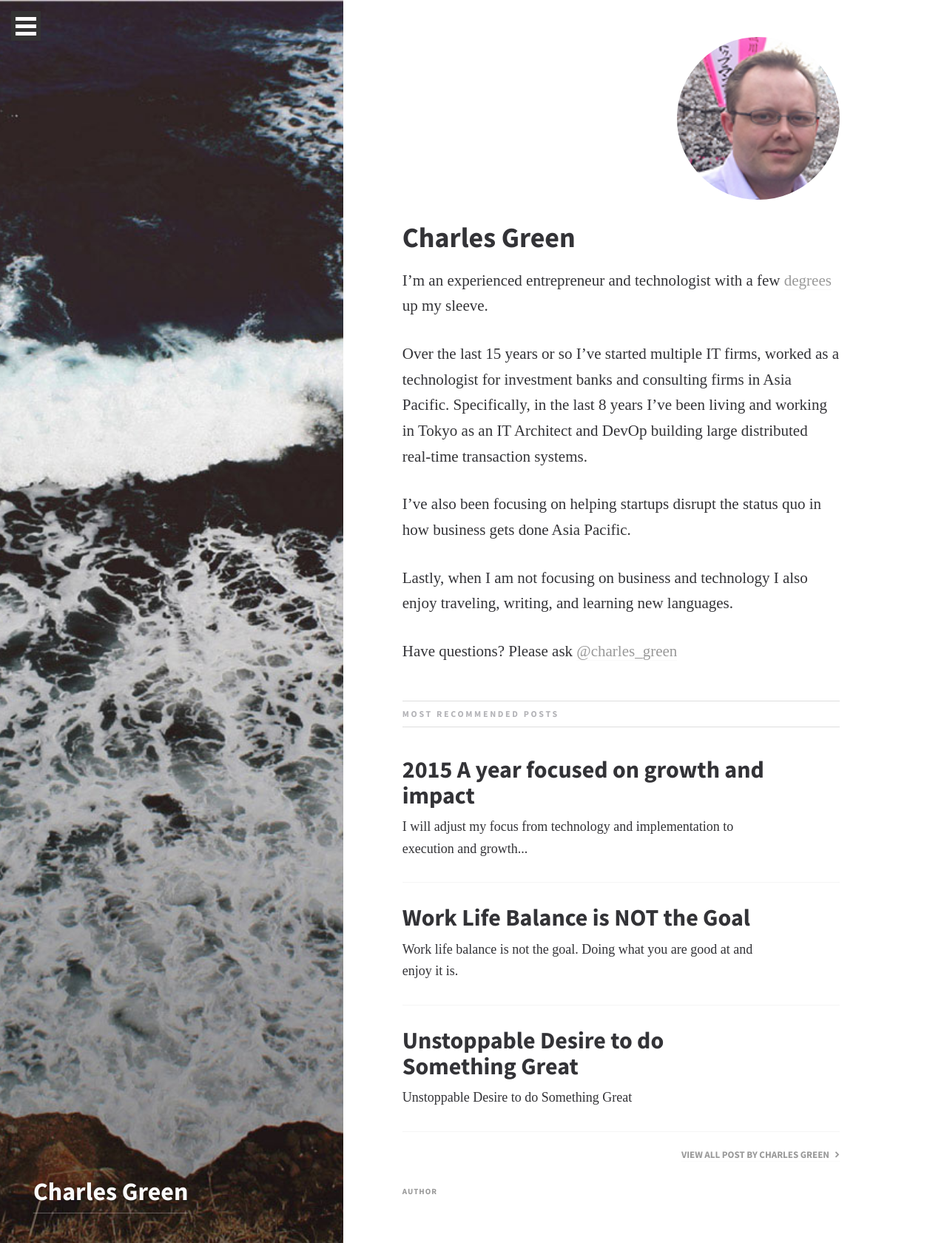
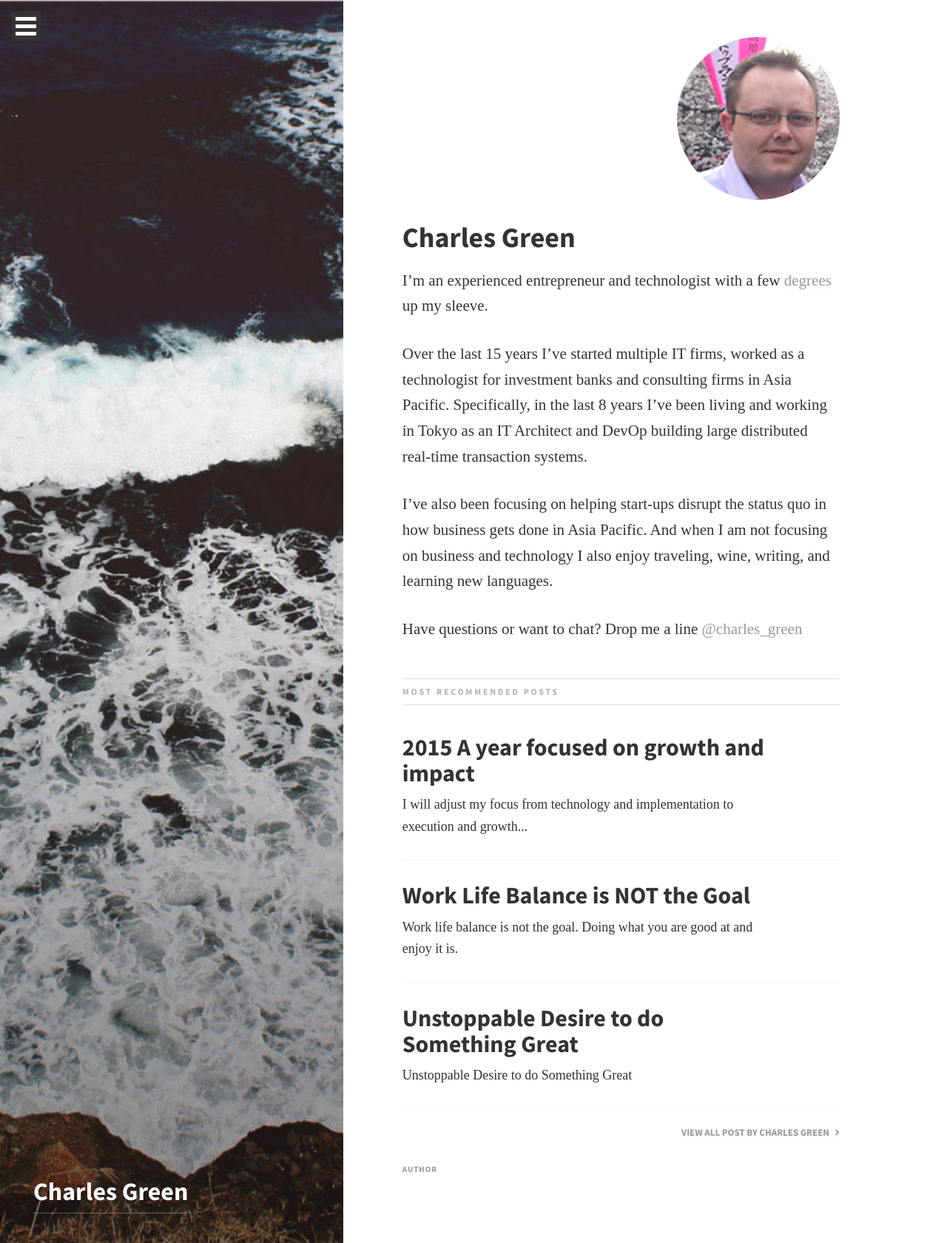
Before and after one commit to metizror/charlesgreen.github.io, a Jekyll site: the page built from author-charles.md, in a window 1280 px wide. Shown: the whole page at 74% size. Built offline with Jekyll 4.4.1, drawn with Linux system fonts in a browser that asks for light colours; some web fonts are replaced.

Commit message:
update author page

```diff
--- a/author-charles.md
+++ b/author-charles.md
@@ -17,10 +17,8 @@ fav_posts:
 
 I'm an experienced entrepreneur and technologist with a few [degrees](https://www.linkedin.com/in/charlesgreen) up my sleeve.
 
-Over the last 15 years or so I’ve started multiple IT firms, worked as a technologist for investment banks and consulting firms in Asia Pacific. Specifically, in the last 8 years I’ve been living and working in Tokyo as an IT Architect and DevOp building large distributed real-time transaction systems.
+Over the last 15 years I’ve started multiple IT firms, worked as a technologist for investment banks and consulting firms in Asia Pacific. Specifically, in the last 8 years I’ve been living and working in Tokyo as an IT Architect and DevOp building large distributed real-time transaction systems.
 
-I've also been focusing on helping startups disrupt the status quo in how business gets done Asia Pacific.
+I've also been focusing on helping start-ups disrupt the status quo in how business gets done in Asia Pacific. And when I am not focusing on business and technology I also enjoy traveling, wine, writing, and learning new languages.
 
-Lastly, when I am not focusing on business and technology I also enjoy traveling, writing, and learning new languages.
-
-Have questions? Please ask [@charles_green](https://twitter.com/charles_green)
+Have questions or want to chat? Drop me a line [@charles_green](https://twitter.com/charles_green)
```
